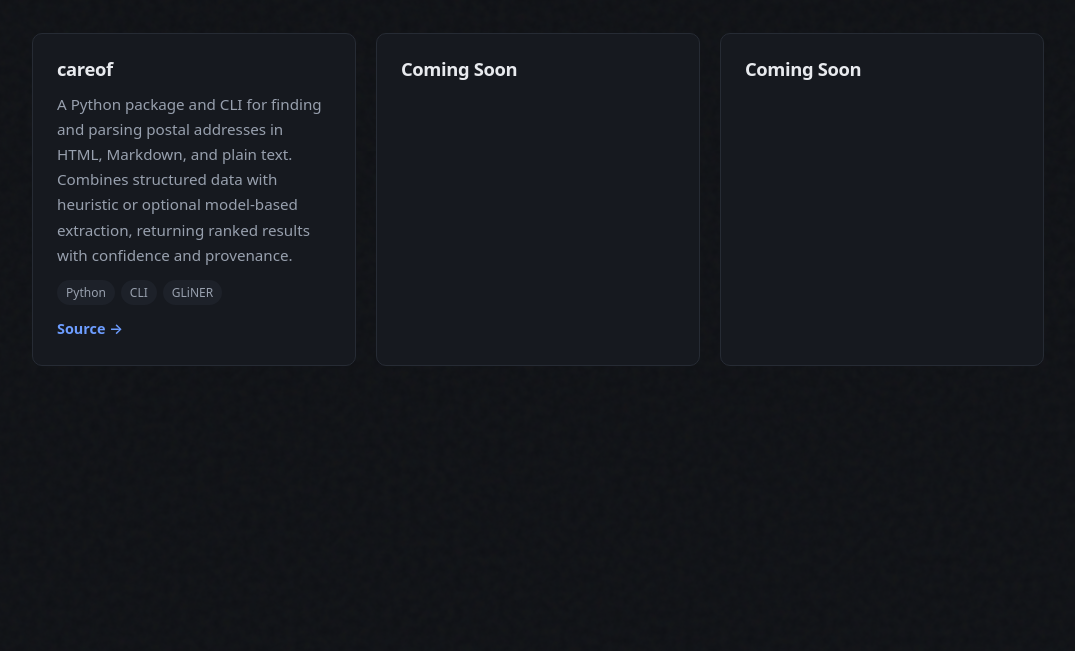
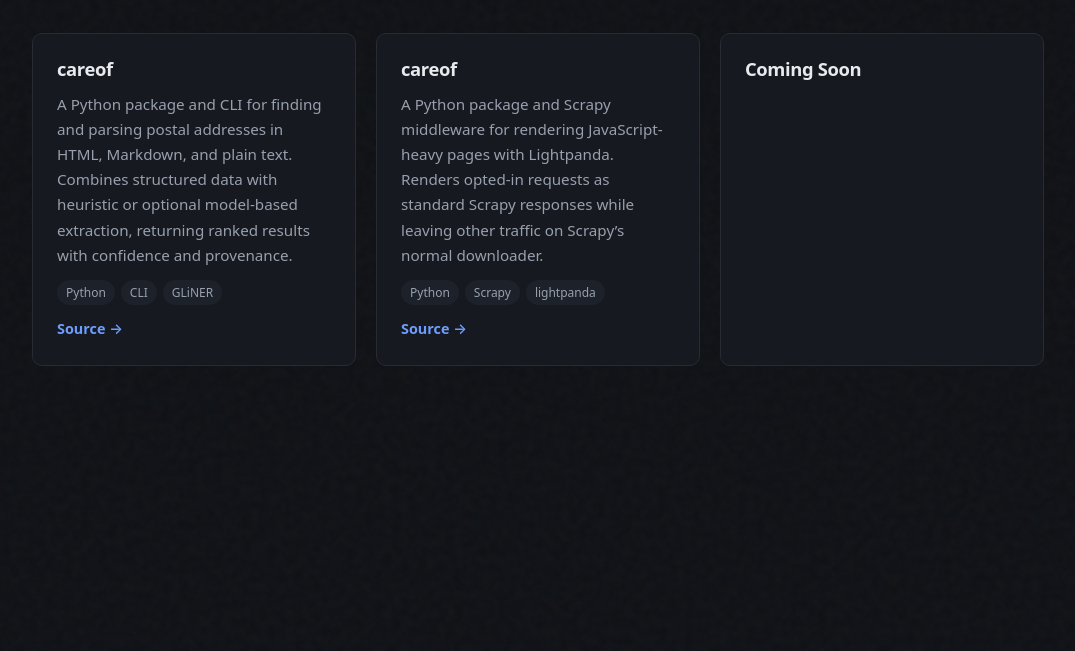
Before and after one commit to bisdak/bisdak.github.io, a plain HTML site: page index.html in a window 1280 px wide. Shown: the part 1129-1780 px from the top of the page, without its empty margins (102-1177 px from the left). Drawn offline with Linux system fonts and the light colour scheme.

Commit message:
added new project

```diff
--- a/index.html
+++ b/index.html
@@ -105,7 +105,6 @@
           </div>
 
           <div class="grid">
-            <!-- TODO: replace the remaining example cards with real projects. -->
             <article class="card">
               <h3>
                 <a href="https://github.com/bisdak/careof">
@@ -130,7 +129,25 @@
             </article>
 
             <article class="card">
-              <h3>Coming Soon</h3>
+              <h3>
+                <a href="https://github.com/bisdak/scrapy-lightpanda">
+                  careof
+                </a>
+              </h3>
+              <p>
+		A Python package and Scrapy middleware for rendering
+		JavaScript-heavy pages with Lightpanda.
+		Renders opted-in requests as standard Scrapy responses
+		while leaving other traffic on Scrapy’s normal downloader.
+              </p>
+              <ul class="tags">
+                <li>Python</li>
+                <li>Scrapy</li>
+                <li>lightpanda</li>
+              </ul>
+              <div class="card-meta">
+                <a class="card-link" href="https://github.com/bisdak/scrapy-lightpanda">Source →</a>
+              </div>
             </article>
 
             <article class="card">
```
